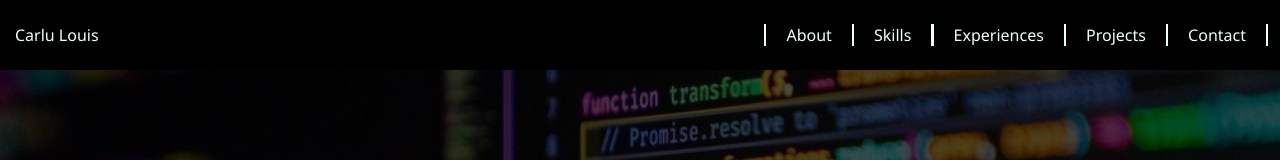
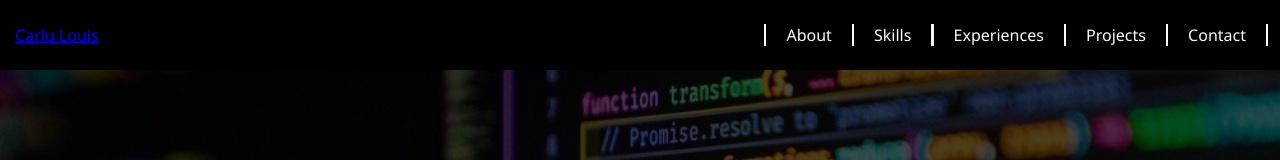
Before and after one commit to LouisCrl/Portfolio, a plain HTML site: page index.html in a window 1280 px wide. Shown: the top 160 px of the page. Drawn offline with Linux system fonts and the light colour scheme.

Commit message:
nom = a href

```diff
--- a/index.html
+++ b/index.html
@@ -8,7 +8,7 @@
 </head>
 <body>
     <header>
-        <p>Carlu Louis</p>
+        <a href="index.html">Carlu Louis</a>
         <nav>
             <a href="#aboutme">About</a>
             <a href="#skills">Skills</a>
```
